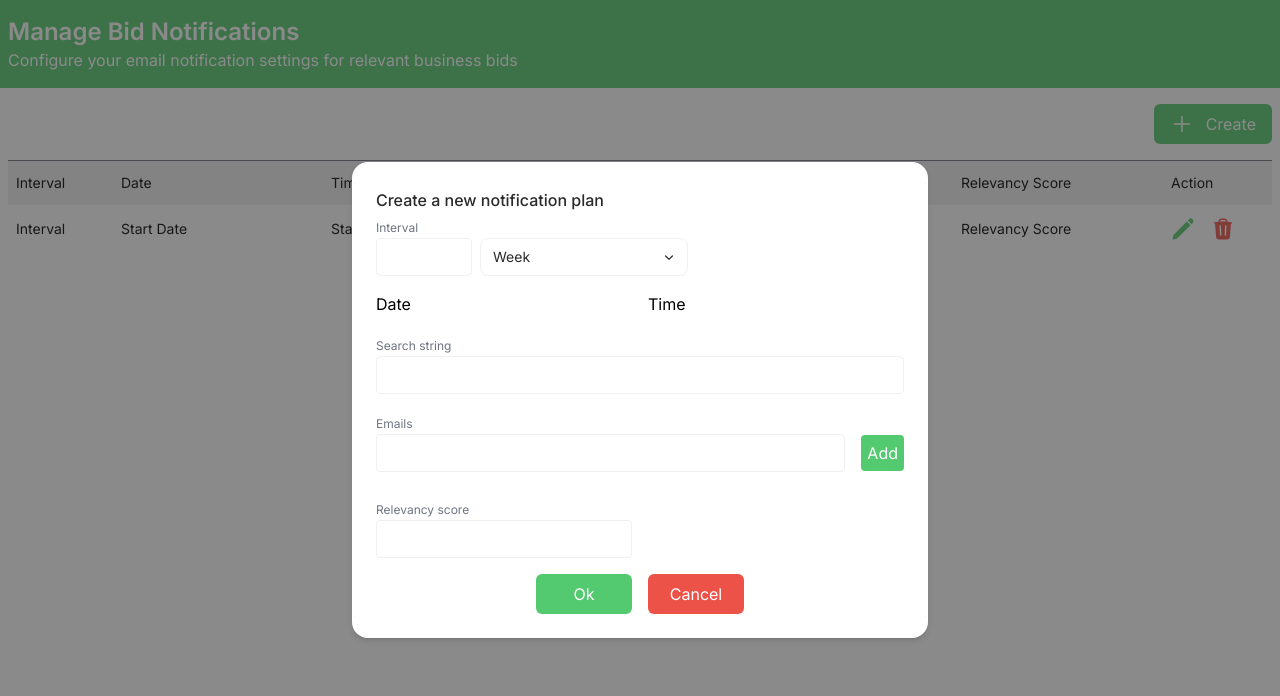
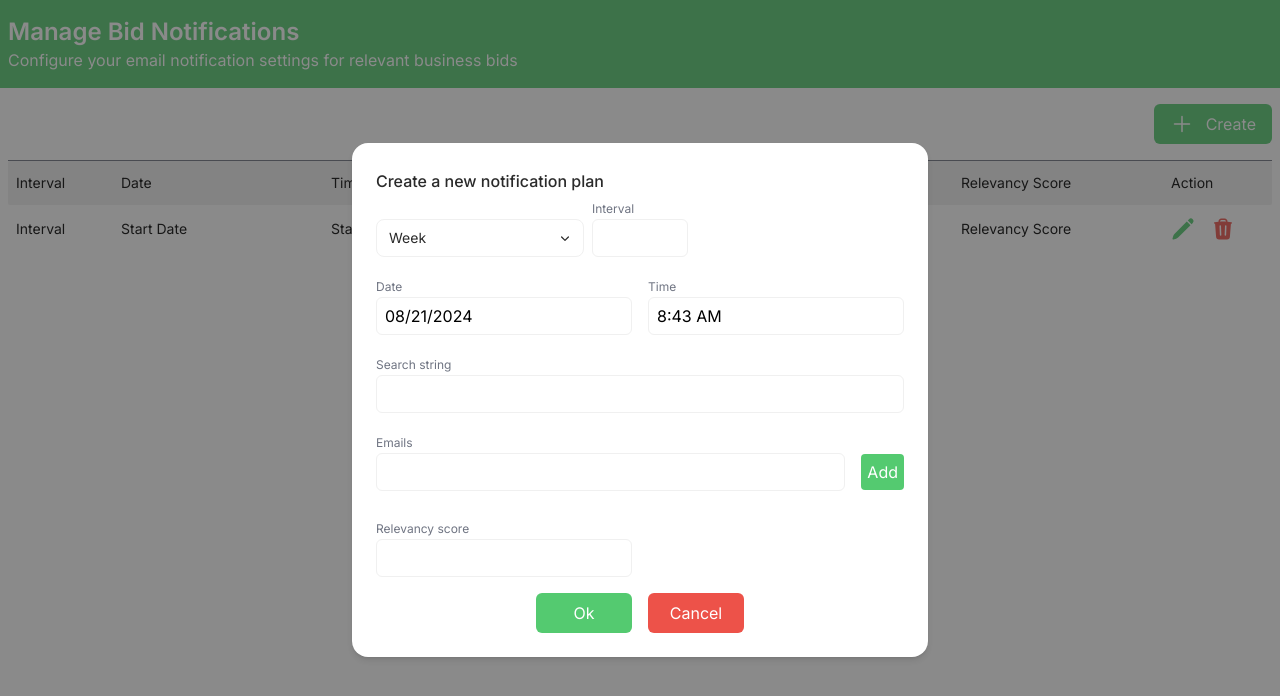
Before and after one commit to mern-dev-pro/Yotam_Email_Notification_App_Testingtask, a Next.js app: page / in a window 1280 px wide. Both pictures are taken after a click on the button "Create". Shown: the top 696 px of the page. Built offline with nearby package versions, Linux system fonts and the light colour scheme.

Commit message:
add: date selector

```diff
--- a/package.json
+++ b/package.json
@@ -14,6 +14,7 @@
     "classnames": "^2.5.1",
     "next": "14.2.5",
     "react": "^18",
+    "react-datepicker": "^7.3.0",
     "react-dom": "^18",
     "react-hook-form": "^7.52.2",
     "sass": "^1.77.8"
--- a/src/app/globals.css
+++ b/src/app/globals.css
@@ -22,3 +22,7 @@
     text-wrap: balance;
   }
 }
+
+.react-datepicker-wrapper {
+  @apply w-full
+}
--- /dev/null
+++ b/src/components/_basic/datePicker/index.tsx
@@ -0,0 +1,44 @@
+import React, { useState } from "react";
+import DatePicker from "react-datepicker";
+
+import styles from "./style.module.scss";
+
+import "react-datepicker/dist/react-datepicker.css";
+
+type Props = {
+  label?: string;
+  variant?: "date" | "time";
+};
+
+const AppDatePicker: React.FC<Props> = ({ label = "", variant = "date" }) => {
+  const [startDate, setStartDate] = useState(new Date());
+  return (
+    <div className={styles.inputContainer}>
+      {label && <label className={styles.label}>{label}</label>}
+      {variant === "date" ? (
+        <DatePicker
+          className={styles.wrapper}
+          selected={startDate}
+          onChange={(date) => {
+            if (date) setStartDate(date);
+          }}
+        />
+      ) : (
+        <DatePicker
+          className={styles.wrapper}
+          selected={startDate}
+          onChange={(date) => {
+            if (date) setStartDate(date);
+          }}
+          showTimeSelect
+          showTimeSelectOnly
+          timeIntervals={15}
+          timeCaption="Time"
+          dateFormat="h:mm aa"
+        />
+      )}
+    </div>
+  );
+};
+
+export default AppDatePicker;
--- /dev/null
+++ b/src/components/_basic/datePicker/style.module.scss
@@ -0,0 +1,11 @@
+.inputContainer {
+  @apply w-full;
+
+  .label {
+    @apply text-xs text-darkGray;
+  }
+
+  .wrapper {
+    @apply border border-gray py-1.5 px-2 rounded-md focus:outline-none w-full;
+  }
+}
--- a/src/components/_basic/multiInput/style.module.scss
+++ b/src/components/_basic/multiInput/style.module.scss
@@ -9,7 +9,7 @@
     @apply flex items-center gap-4;
 
     .input {
-      @apply w-full border border-gray rounded py-1.5 px-2 focus:outline-none;
+      @apply w-full border border-gray rounded-md py-1.5 px-2 focus:outline-none;
     }
 
     .button {
--- a/src/components/_basic/textInput/style.module.scss
+++ b/src/components/_basic/textInput/style.module.scss
@@ -6,6 +6,6 @@
   }
 
   .input {
-    @apply w-full border border-gray rounded py-1.5 px-2 focus:outline-none;
+    @apply w-full border border-gray rounded-md py-1.5 px-2 focus:outline-none;
   }
 }
--- a/src/components/_view/home/_module/homepageHeader/index.tsx
+++ b/src/components/_view/home/_module/homepageHeader/index.tsx
@@ -3,13 +3,14 @@ import React, { useState } from "react";
 import { PlusIcon } from "@heroicons/react/24/solid";
 
 import AppButton from "../../../../_basic/button";
+import AppDatePicker from "../../../../_basic/datePicker";
 import AppListbox from "../../../../_basic/Listbox";
 import AppModal from "../../../../_module/modal";
+import AppMultiInput from "../../../../_basic/multiInput";
 import AppTextInput from "../../../../_basic/textInput";
 import { IOption } from "../../../../../utils/type";
 
 import styles from "./style.module.scss";
-import AppMultiInput from "../../../../_basic/multiInput";
 
 const intervalOptions: IOption[] = [
   { label: "Week", value: "week" },
@@ -26,11 +27,15 @@ const HomePageHeader = () => {
       <AppModal heading="Create a new notification plan" isOpen={openModal} setIsOpen={setOpenModal}>
         <div className={styles.modalContents}>
           <div className={styles.interval}>
+            <AppListbox options={intervalOptions} />
             <AppTextInput type="number" label="Interval" className={styles.duration} />
-            <AppListbox options={intervalOptions} />
           </div>
-          <div>Date</div>
-          <div>Time</div>
+          <div>
+            <AppDatePicker label="Date" />
+          </div>
+          <div>
+            <AppDatePicker variant="time" label="Time" />
+          </div>
           <div className={styles.searchString}>
             <AppTextInput type="string" label="Search string" />
           </div>
```
Also changed, not shown: 1 other file (tests, documents, lock files or other folders).
